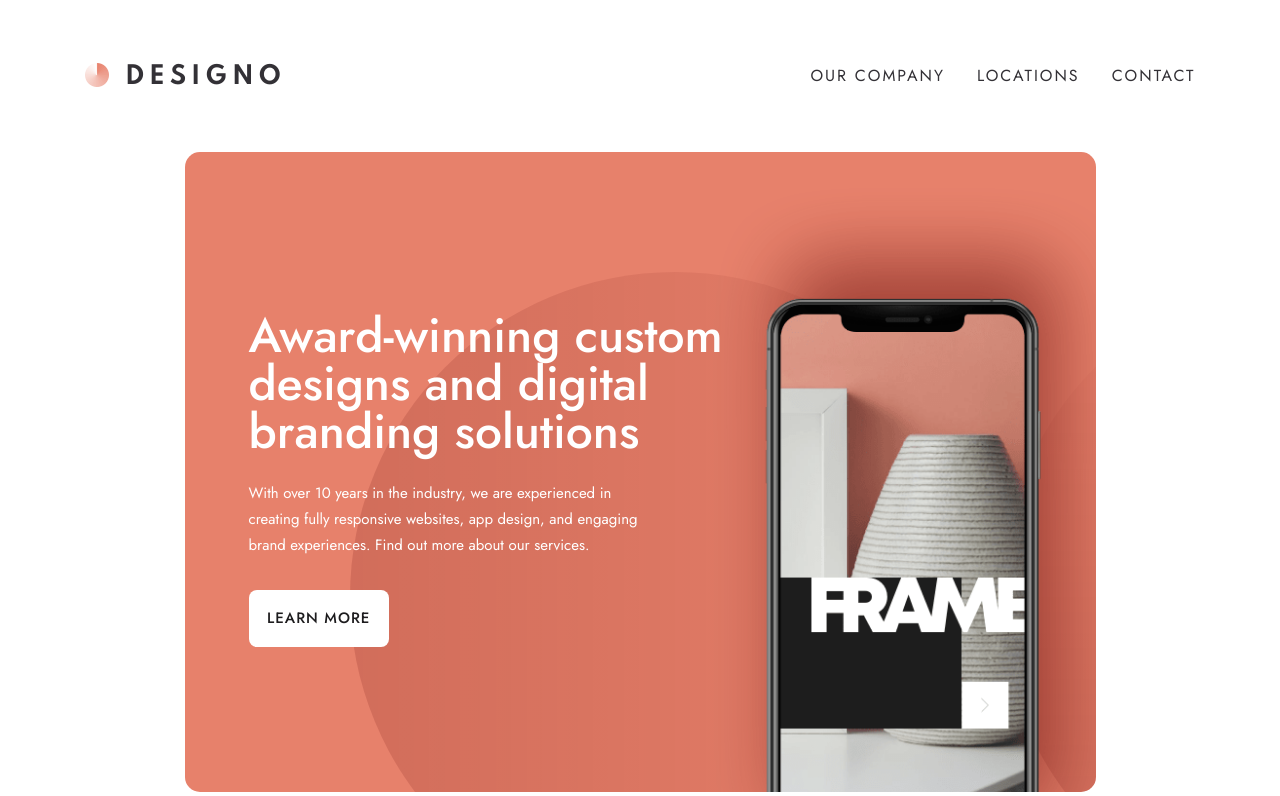
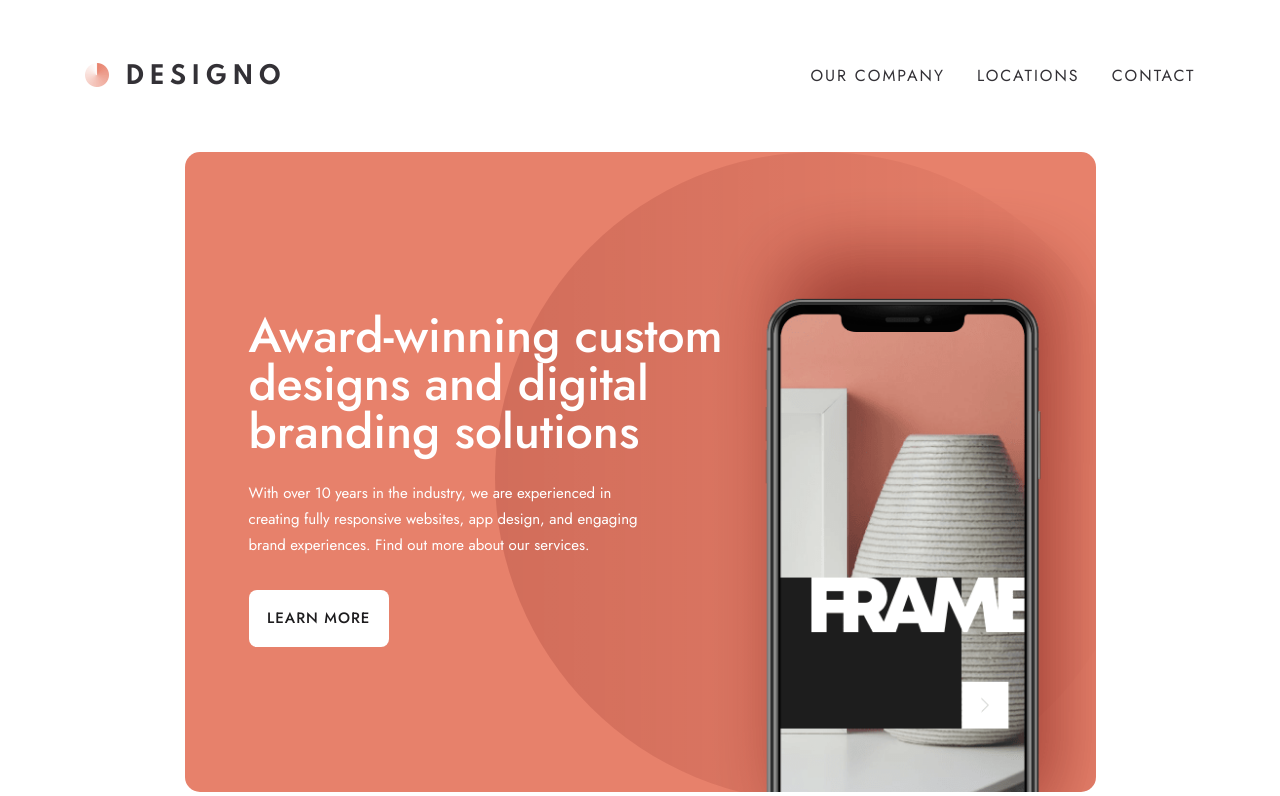
Before and after one commit to MorganBare/Designo-Multi-Page-Website, a React (Create React App) app: page / in a window 1280 px wide. Shown: the top 796 px of the page. Built offline with nearby package versions, Linux system fonts and the light colour scheme.

Commit message:
Adjusted the background svg for small laptop

```diff
--- a/src/components/heros/home/HeroHome.styled.js
+++ b/src/components/heros/home/HeroHome.styled.js
@@ -28,6 +28,8 @@ export const HeroHomeContainer = styled.div`
         width: 911px;
         height: 640px;
         padding-top: 9rem;
+        background-position-y: 0px;
+        background-position-x: -340px;
     }
 
     @media screen and (min-width:1440px) {
```
